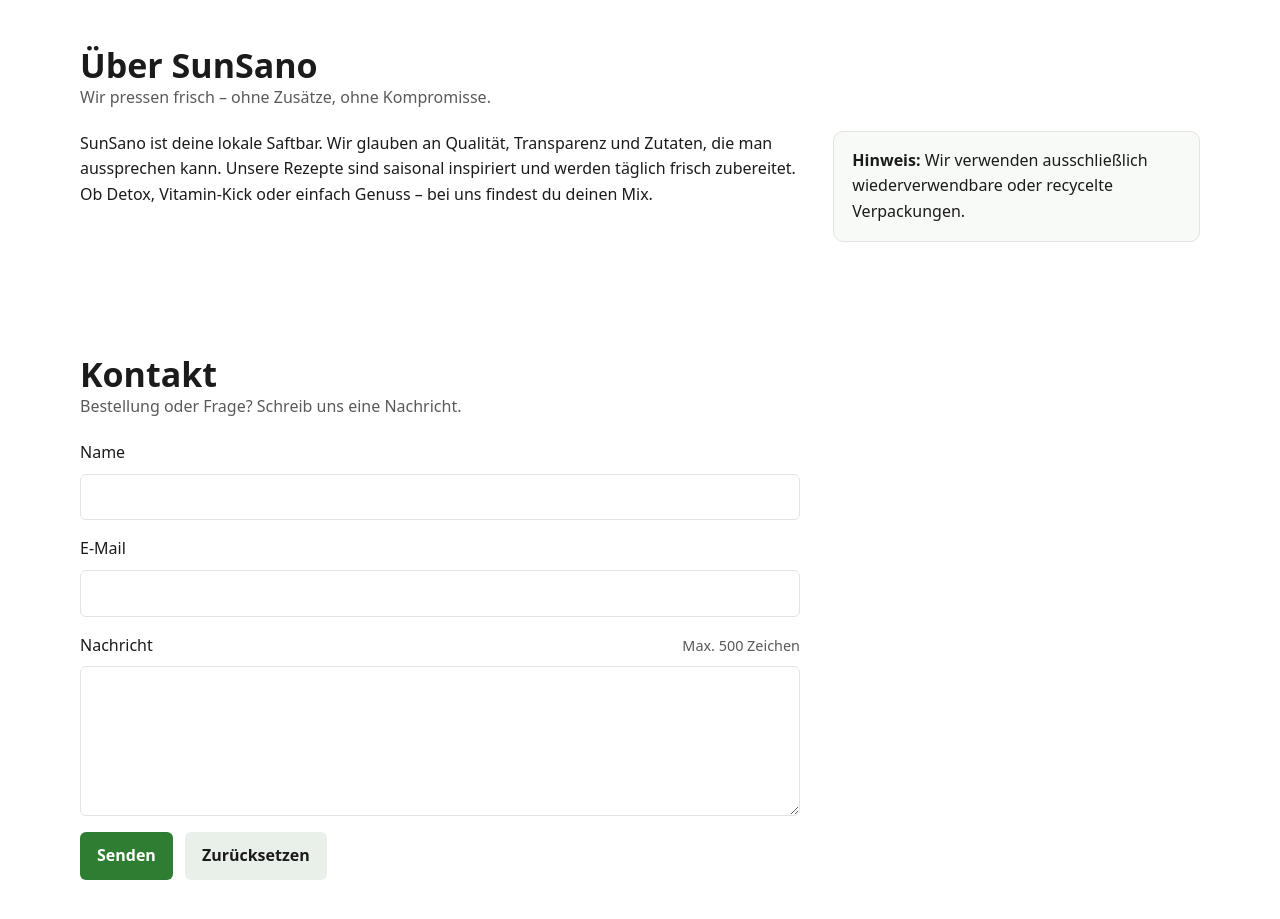
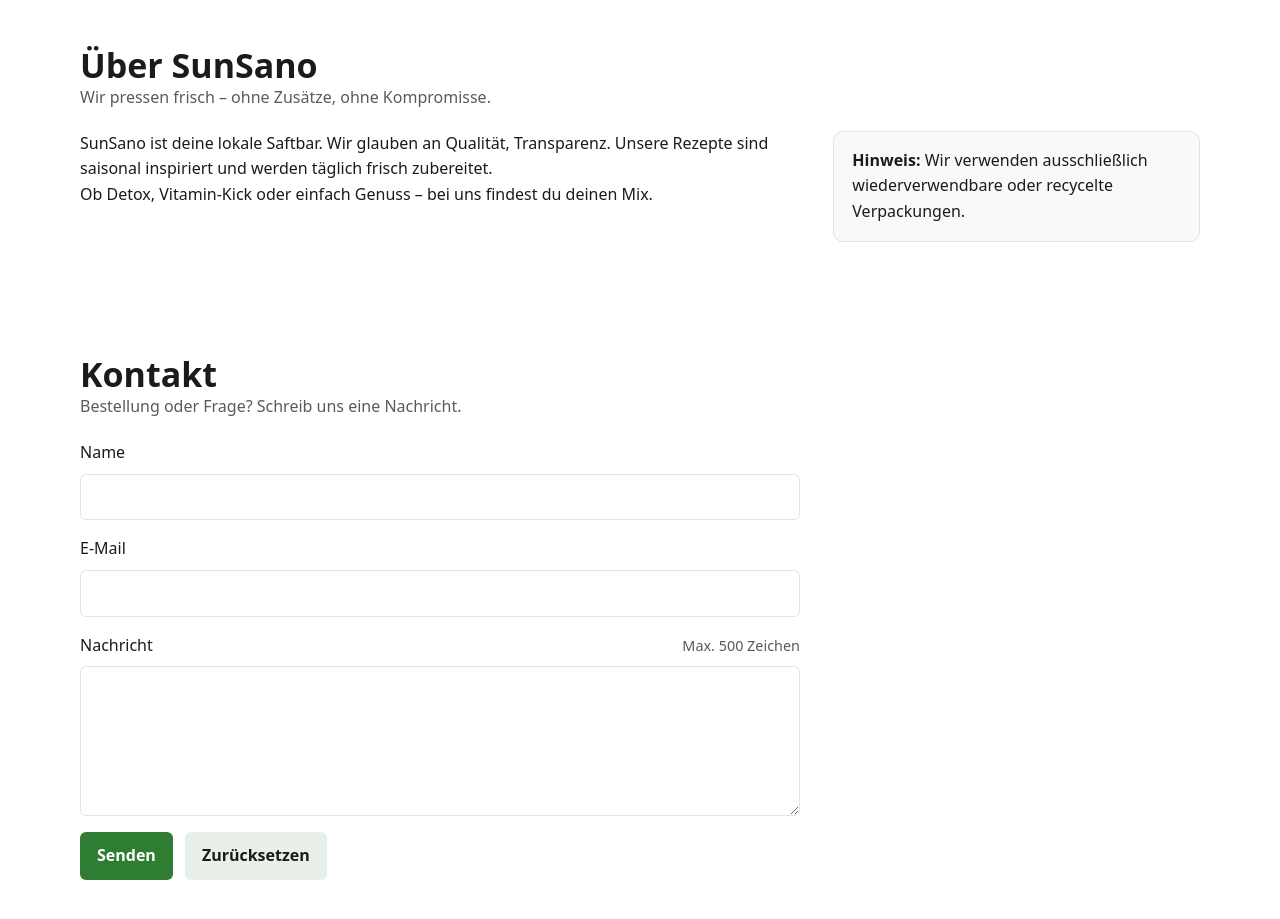
Before and after one commit to Stormsteal/Website, a plain HTML site: page SunSano:Website/index.html in a window 1280 px wide. Shown: the part 1600-2519 px from the top of the page. Drawn offline with Linux system fonts and the light colour scheme.

Commit message:
Add files via upload

```diff
--- a/SunSano:Website/index.html
+++ b/SunSano:Website/index.html
@@ -143,7 +143,7 @@
           </header>
           <div class="content-cols">
             <div>
-              <p>SunSano ist deine lokale Saftbar. Wir glauben an Qualität, Transparenz und Zutaten, die man aussprechen kann. Unsere Rezepte sind saisonal inspiriert und werden täglich frisch zubereitet.</p>
+              <p>SunSano ist deine lokale Saftbar. Wir glauben an Qualität, Transparenz. Unsere Rezepte sind saisonal inspiriert und werden täglich frisch zubereitet.</p>
               <p>Ob Detox, Vitamin-Kick oder einfach Genuss – bei uns findest du deinen Mix.</p>
             </div>
             <aside class="note" aria-label="Hinweis">
```
